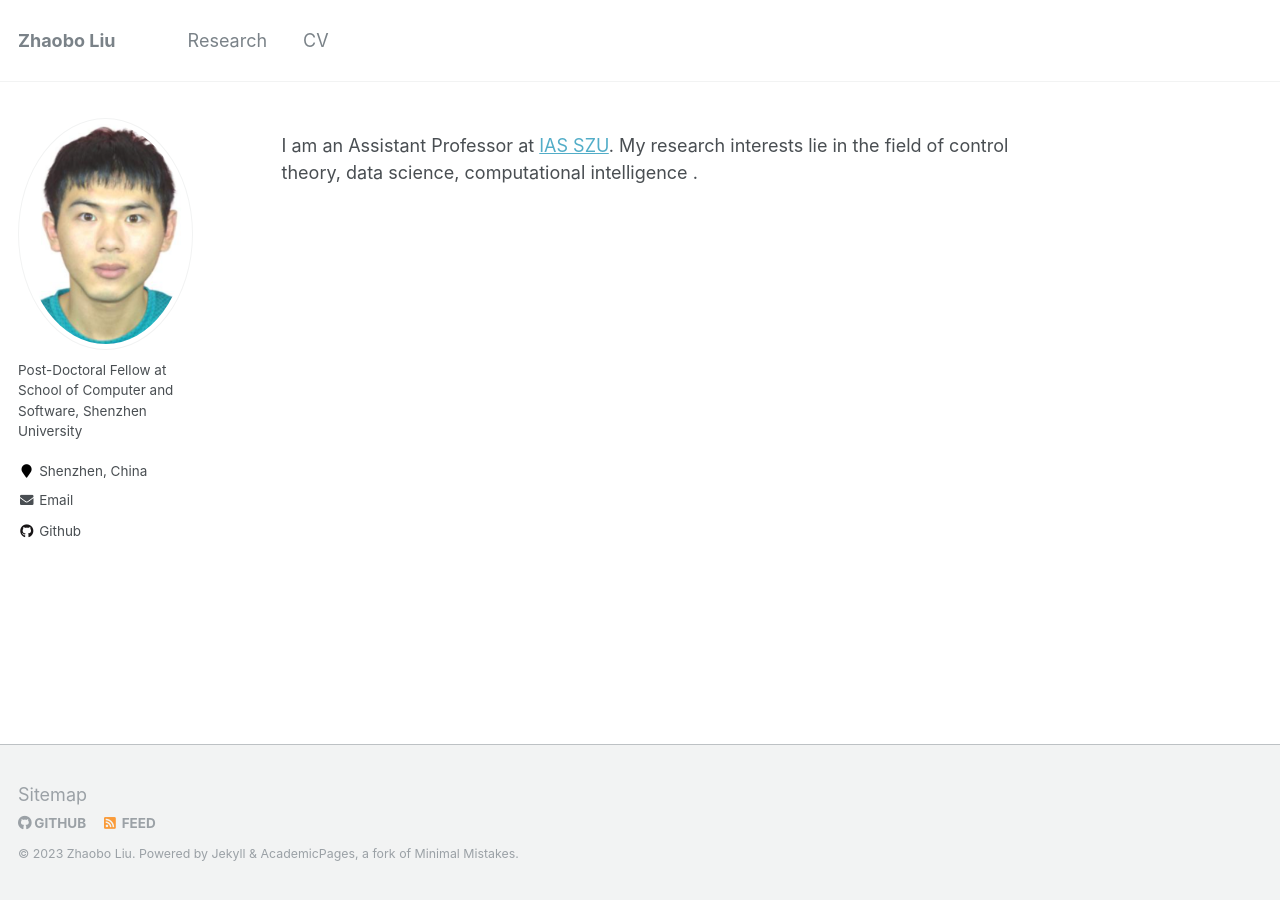
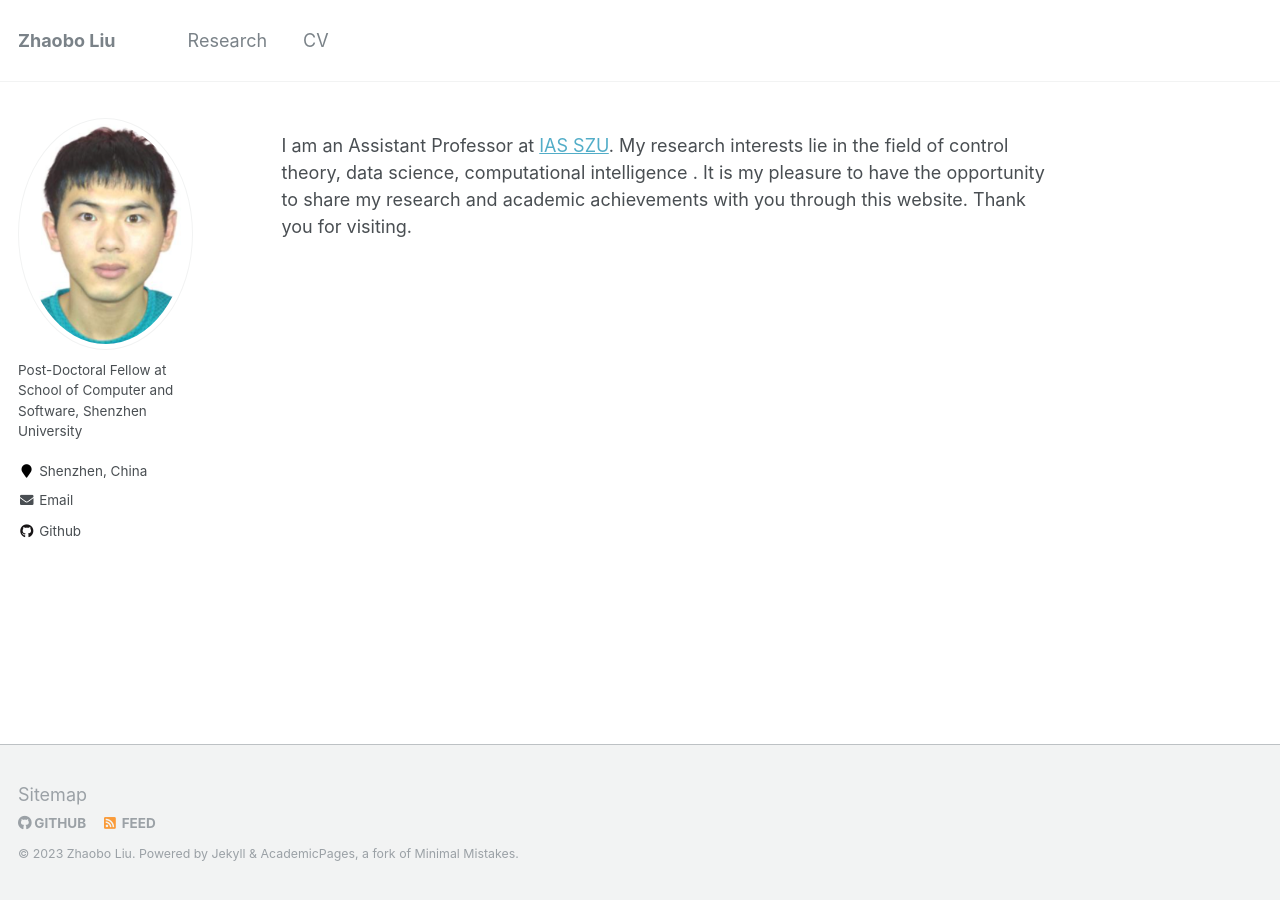
Before and after one commit to ZBLSIGMA/ZBLSIGMA.github.io, a Jekyll site: the page built from _pages/about.md, in a window 1280 px wide. Built offline with Jekyll 4.4.1, drawn with Linux system fonts in a browser that asks for light colours.

Commit message:
Update about.md

```diff
--- a/_pages/about.md
+++ b/_pages/about.md
@@ -9,4 +9,4 @@ redirect_from:
 ---
 
 I am an Assistant Professor at [IAS SZU](https://ias.szu.edu.cn). My research interests lie in the field of control theory, data science, computational intelligence
-.
+. It is my pleasure to have the opportunity to share my research and academic achievements with you through this website. Thank you for visiting.
```
